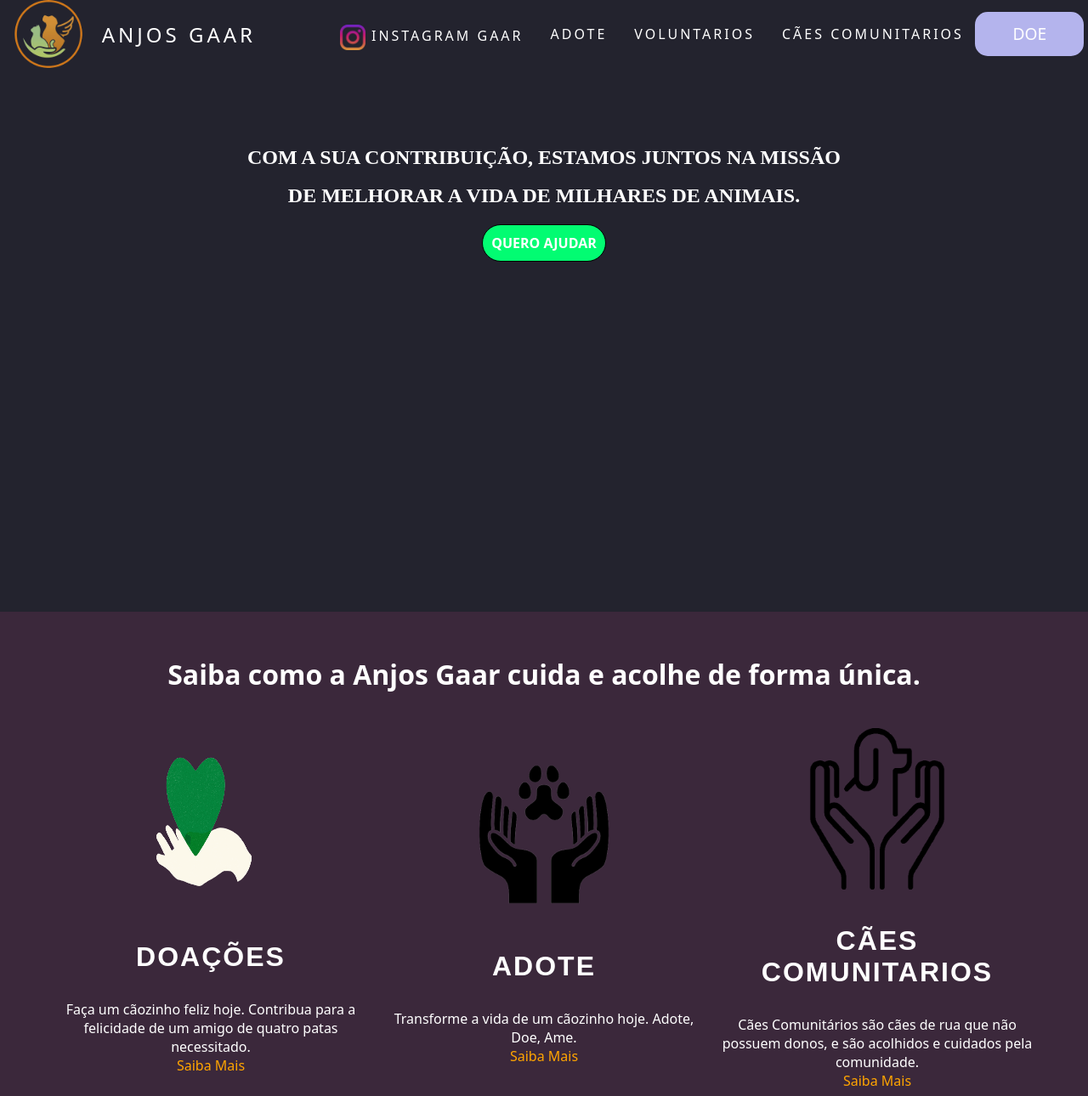
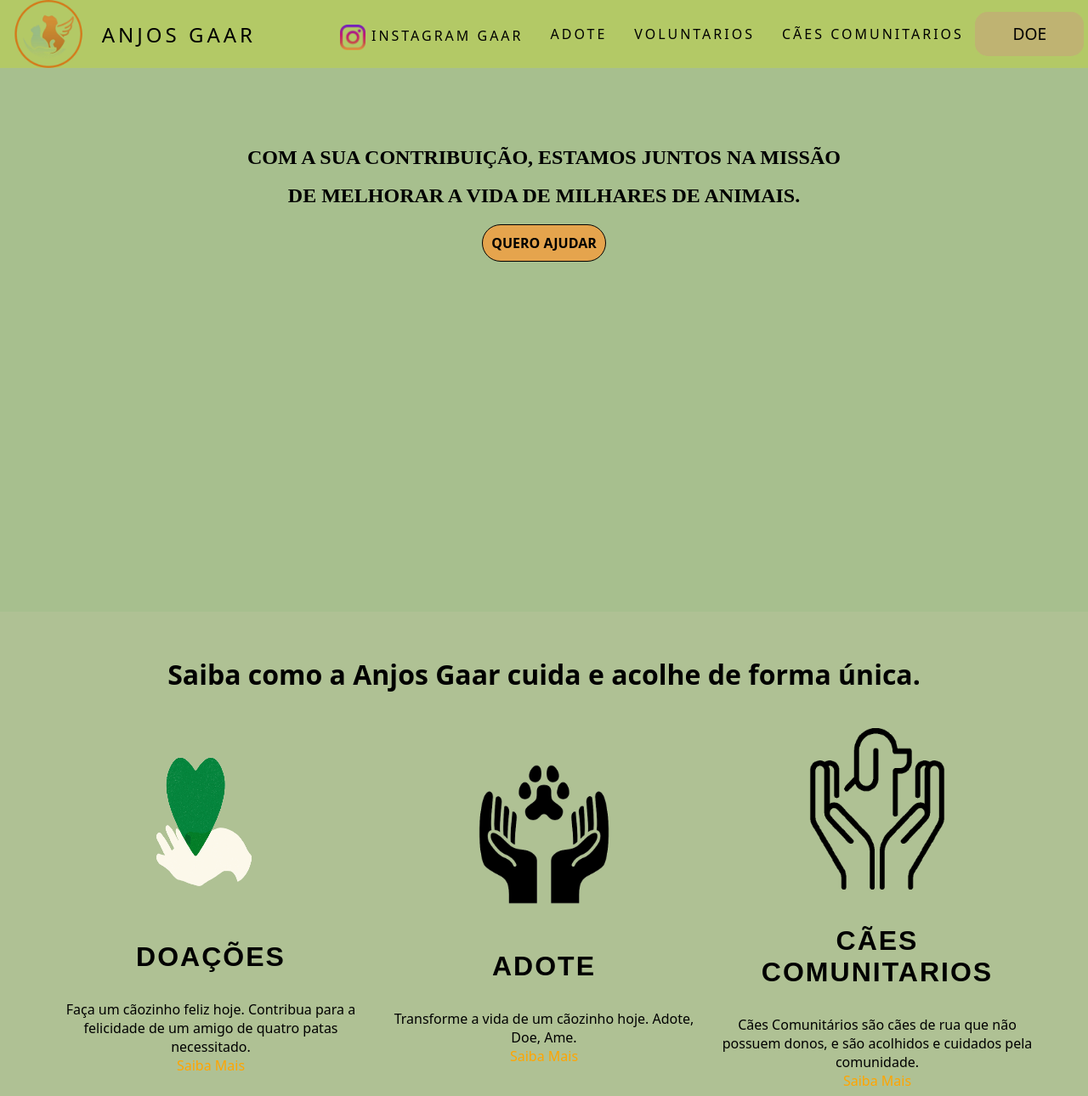
Before and after one commit to Marcos-ViniciusCM/Site_ONG, a PHP site: page /anjos/ in a window 1280 px wide. Shown: the top 1290 px of the page at 85% size. Run offline with PHP 8.4, Linux system fonts and the light colour scheme; data comes from the database, SQL or seed files in the repository.

Commit message:
index
style index.php

```diff
--- a/home/adote/adote.css
+++ b/home/adote/adote.css
@@ -38,7 +38,7 @@ h1 {
   margin-bottom: 20px; /* Adicionado espaçamento entre as imagens */
 }
 .imagem{
-  max-width: 400px;
+  max-width: 300px;
   min-width: 300px;
 }
 
@@ -53,6 +53,7 @@ h1 {
   text-align:center;
   align-items: center;
   margin: 0 auto;
+  max-width: 550px;
 }
 
 .dog-sobre {
@@ -60,7 +61,7 @@ h1 {
   padding: 20px;
   font-size: 14px;
   display: inline-block;
-  max-width: 540px;
+  max-width: 500px;
 }
 
 .dog-nome {
--- a/home/style.css
+++ b/home/style.css
@@ -9,7 +9,7 @@ background-color:  #181a1f; }
 
 a{
   text-decoration: none;
-  color: #fff;
+  color: black;
   font-family: system-ui, -apple-system, BlinkMacSystemFont, 'Segoe UI', Roboto, Oxygen, Ubuntu, Cantarell, 'Open Sans', 'Helvetica Neue', sans-serif;
 
 }
@@ -19,7 +19,7 @@ a:hover{
 
 p{
   font-family: system-ui, -apple-system, BlinkMacSystemFont, 'Segoe UI', Roboto, Oxygen, Ubuntu, Cantarell, 'Open Sans', 'Helvetica Neue', sans-serif;
-  color: #fff;
+  color: black;
 }
 
 .logo{
@@ -35,7 +35,7 @@ p{
     justify-content: space-around;
     align-items: center;
     font-family: system-ui, -apple-system, BlinkMacSystemFont, 'Segoe UI', Roboto, Oxygen, Ubuntu, Cantarell, 'Open Sans', 'Helvetica Neue', sans-serif;
-    background-color: #23232e;
+    background-color: #b3c966;
     height: 10vh;
 }
 .navBar > img{
@@ -47,7 +47,7 @@ p{
   height: 50%;
   width: 10%;
   text-align: center;
-  background-color: #B4B4ED;
+  background-color: #bfb372;
   margin-left: 4px;
   font-size: 120%;
   transition: transform 0.2s ease-in-out;
@@ -70,7 +70,7 @@ p{
 .mobile-menu div{
   width: 32px;
   height: 2px;
-  background:#fff;
+  background:black;
   margin: 8px;
 }
 
@@ -84,7 +84,7 @@ p{
     right: 0;
     width: 50vw;
     height: 90vh;
-    background-color: #23232e;
+    background-color: #b3c966;
     flex-direction: column;
     align-items: center;
     justify-content: space-around;
@@ -136,9 +136,9 @@ p{
 }
 
 #doacao-home{
-  background-color: #23232e;
+  background-color: #a7bf8e;
   height: 80vh;
-  color: #fff;
+  color: black;
   flex-basis: 30%; /* define a largura de cada div */
         text-align: center; /* centraliza o conteúdo da div */
         align-items: center;
@@ -164,11 +164,11 @@ p{
   margin: 0 auto;
   border: solid 1px black;
   border-radius: 20vh;
-  background-color: #02FC72;
+  background-color: #e5a44d;
   max-width: 200px;
   font-size: 16px;
   font-weight: bold;
-  color: #fff;
+  color: black;
 }
 @media (max-width: 999px) {
   #doacao-home {
@@ -178,7 +178,7 @@ p{
 
 
 #sobre{
-  background-color: 	#3b283b;
+  background-color: 	#afc194;
   z-index: 0;
   display: flex;
   flex-wrap: wrap;
@@ -187,12 +187,12 @@ p{
   padding: 20px;
   margin-bottom: 20px;
   overflow: auto;
-  color: #fff;
+  color: black;
 }
 .box{
   flex-basis: 30%; /* define a largura de cada div */
         margin: 10px; /* adiciona uma margem entre as divs */
-        background-color:  #3b283b; /* define uma cor de fundo */
+        background-color:  #afc194; /* define uma cor de fundo */
         text-align: center; /* centraliza o conteúdo da div */
         align-items: center;
 
@@ -214,7 +214,7 @@ p{
 }
 #sobre > h1{
   font-family: system-ui, -apple-system, BlinkMacSystemFont, 'Segoe UI', Roboto, Oxygen, Ubuntu, Cantarell, 'Open Sans', 'Helvetica Neue', sans-serif;
-  color: #fff;
+  color: black;
   text-align: center;
   width: 100%;
   display: inline-block;
@@ -225,7 +225,7 @@ p{
   display: flex;
   flex-wrap: wrap;
   align-items: center;
-  background-color: #363145;
+  background-color: #b7c39c;
   margin-bottom: 20px;
   width: 100%;
 }
@@ -238,7 +238,7 @@ p{
   display: flex;
   flex-direction: column;
   margin-left: 20px;
-  color:#fff;
+  color:black;
 
 }
 .topico {
@@ -256,7 +256,7 @@ p{
 }
 .topico a {
   font-size: 16px;
-  background-color: #02FC72;
+  background-color: #e5a44d;
   padding: 4px;
   border-radius: 2vh;
   border: solid 1px black;
@@ -290,7 +290,7 @@ h1 {
   font-size: 20px;
   line-height: 250px;
   width: 40px;
-  color: #fff;
+  color: black;
   transition: all 600ms ease-in-out;
   background: linear-gradient(to left, transparent 0%, black 200%);
   opacity: 0.1;
@@ -366,18 +366,18 @@ h1 {
   display: flex;
   flex-wrap: wrap;
   align-items: center;
-  background-color:#363145;
+  background-color:#bfc5a4;
 }
 .topico-apadrinhar >h1 {
   display: flex;
-  color:#fff;
+  color:black;
   margin:auto;
   justify-content: center;
 
 }
 .topico-apadrinhar >p{
   display: flex;
-  color:#fff;
+  color:black;
   margin:40px ;
   text-align: center;
    font-size: 20px;
@@ -391,7 +391,7 @@ h1 {
 
 .topico-apadrinhar > a{
   font-size: 20px;
-  background-color: #02FC72;
+  background-color: #e5a44d;
   padding: 4px;
   border-radius: 2vh;
   border: solid 1px black;
```
Also changed, not shown: home/adote/viewDog.css (added, +16 -0 lines), home/adote/viewDog.php (+6 -0 lines).
